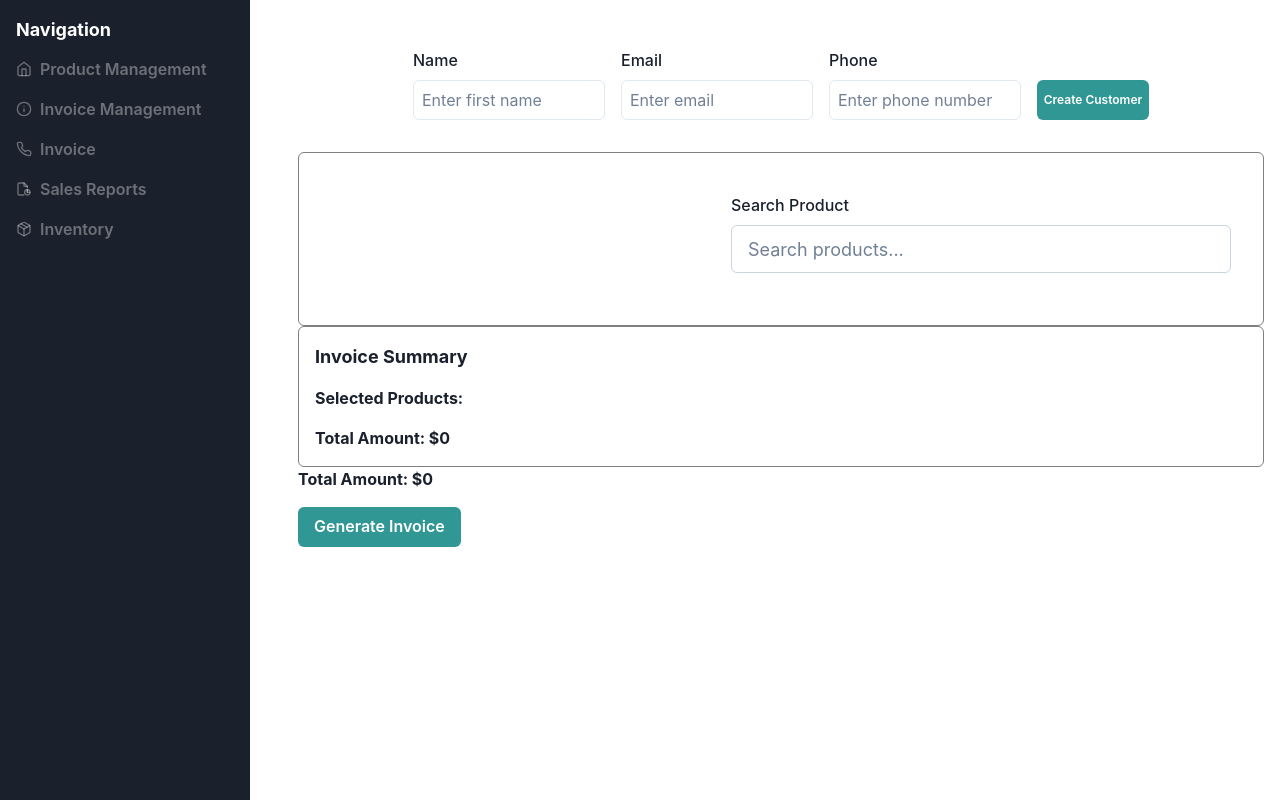
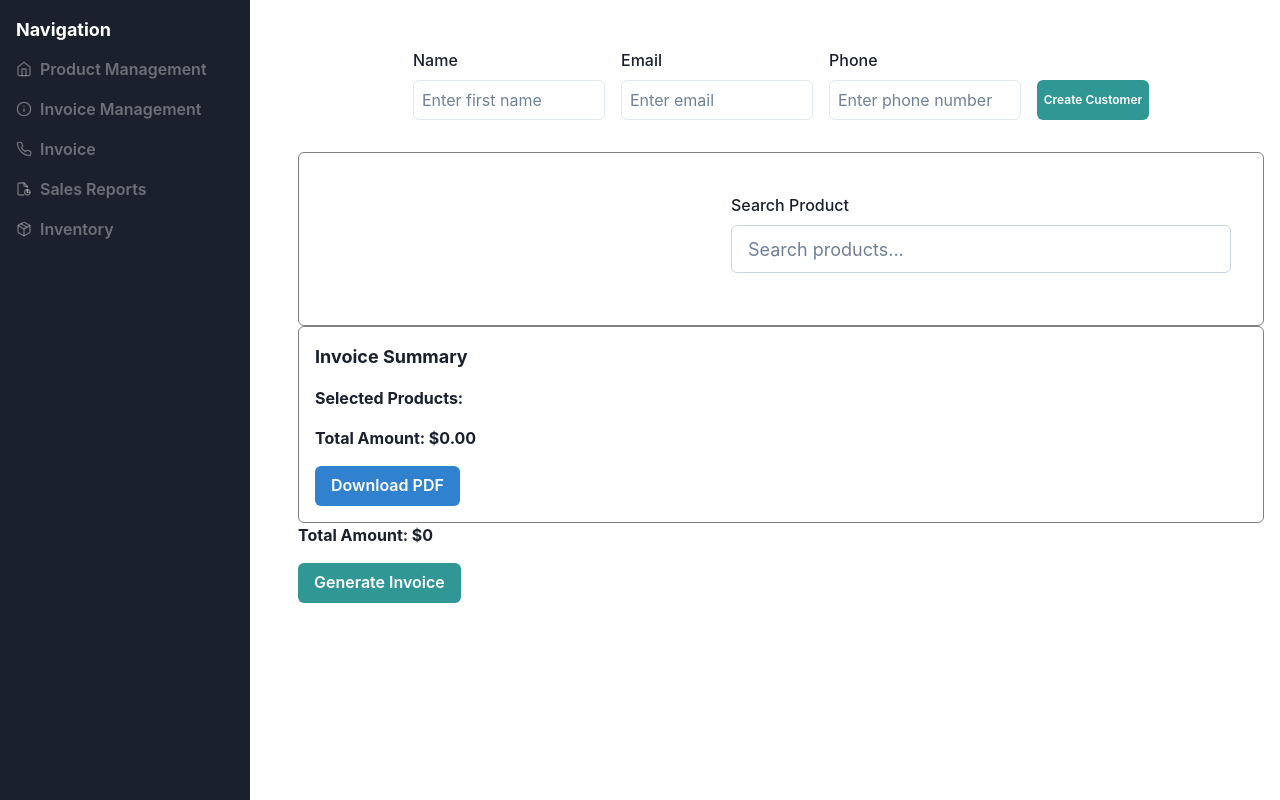
Before and after one commit to ShubhamGhumare11/Billing-System-E, a React (Vite) app: page /invoicemanager in a window 1280 px wide. Built offline with nearby package versions, Linux system fonts and the light colour scheme.

Commit message:
try to generate invoice in  pdf format

```diff
--- a/package.json
+++ b/package.json
@@ -18,6 +18,8 @@
     "axios": "^1.7.7",
     "billing": "file:",
     "framer-motion": "^5.5.0",
+    "jspdf": "^2.5.2",
+    "jspdf-autotable": "^3.8.4",
     "lodash": "^4.17.21",
     "lodash.debounce": "^4.0.8",
     "react": "^18.3.1",
--- a/src/App.jsx
+++ b/src/App.jsx
@@ -4,8 +4,8 @@ import Sidebar from './Components/Sidebar';
 import ProductManagement from './Components/ProductManagement';
 import InvoiceManagementPage from './Components/Invoice/InvoiceManagementPage';
 import InvoiceManager from './Components/Invoicenew/InvoiceManager';
-// import SalesDashboard from './Components/SalesDashboard';
-// import Inventory from './Components/Inventory'; // Import the Inventory component
+import SalesDashboard from './Components/SalesDashboard';
+import Inventory from './Components/Inventory'; // Import the Inventory component
 import { Box } from '@chakra-ui/react';
 
 function App() {
@@ -19,8 +19,8 @@ function App() {
             <Route path="/ProductManagement" element={<ProductManagement />} /> {/* Product Management route */}
             <Route path="/invoicemanagement" element={<InvoiceManagementPage />} /> {/* Invoice Management route */}
             <Route path="/invoicemanager" element={<InvoiceManager />} />  {/* Invoice Manager route */}
-            {/* <Route path="/SalesDashboard" element={<SalesDashboard />} />
-            <Route path="/Inventory" element={<Inventory />} /> Inventory route */}
+            <Route path="/SalesDashboard" element={<SalesDashboard />} />
+            <Route path="/Inventory" element={<Inventory />} /> Inventory route
           </Routes>
         </Box>
       </Box>
--- a/src/Components/Invoicenew/InvoiceManager.jsx
+++ b/src/Components/Invoicenew/InvoiceManager.jsx
@@ -218,14 +218,29 @@ const InvoiceManager = () => {
 
 
 
+ // Prepare the product details
+//  const productDetails = selectedProducts.reduce((acc, product, index) => {
+//     const discountedPrice = product.sellingPrice - (product.sellingPrice * product.discount) / 100;
+//     const subTotal = discountedPrice * product.quantity;
 
+//     // Adding the product details to the invoice object directly
+//     acc[`productName`] = product.productName;
+//     acc[`sellingPrice`] = discountedPrice;
+//     acc[`discount`] = product.discount;
+//     acc[`clothingType`] = product.clothingType;
+//     acc[`subTotalPrice`] = subTotal;
+//     // acc[`grandTotal${index + 1}`] = subTotal;
+//     acc[`sellQuantity`] = product.quantity;
+
+//     return acc;
+// }, {});
 
 
         const invoiceData = {
             invoice1Date: new Date().toISOString().split('T')[0], // Current date in 'YYYY-MM-DD'
             invoice1DueDate: new Date(Date.now() + 30 * 24 * 60 * 60 * 1000).toISOString().split('T')[0], // Due date set to 30 days later
-            // grandTotal:selectedProducts.
-
+            grandTotal:totalAmount,
+            // ...productDetails,
             // submit: true, // Set to true as per your example
 
             // Constructing the customer object to match backend format
@@ -247,7 +262,7 @@ const InvoiceManager = () => {
         console.log("Invoice data is post to backend api..."+JSON.stringify(invoiceData))
         try {
             // const response = await axios.post(  `http://localhost:8080/invoice/saveInformation?id=${customerData.customerID}`, invoiceData);
-            const response = await axios.post(`http://localhost:8080/Invoice1/saveInvoice2?${productParams}`, invoiceData);
+            const response = await axios.post(`http://localhost:8080/Invoice1/saveInvoice?${productParams}`, invoiceData);
 
             alert("Invoice generated successfully!");
             resetInvoice();
--- a/src/Components/Invoicenew/InvoiceSummary.jsx
+++ b/src/Components/Invoicenew/InvoiceSummary.jsx
@@ -38,11 +38,105 @@
 
 
 
+// // InvoiceSummary.jsx
+// import React from 'react';
+// import { Box, Text, VStack } from '@chakra-ui/react';
+
+// const InvoiceSummary = ({ customer, products, total }) => {
+//     return (
+//         <Box p={4} border="1px solid gray" borderRadius="md">
+//             <Text fontSize="lg" fontWeight="bold">Invoice Summary</Text>
+
+//             {customer && (
+//                 <Box mt={4}>
+//                     <Text fontWeight="bold">Customer Details:</Text>
+//                     <Text>Name: {customer.firstName} {customer.lastName}</Text>
+//                     <Text>Email: {customer.email}</Text>
+//                     <Text>Phone: {customer.phone}</Text>
+//                     <Text>Address: {customer.address}</Text>
+//                 </Box>
+//             )}
+
+//             <VStack mt={4} spacing={2} align="start">
+//                 <Text fontWeight="bold">Selected Products:</Text>
+//                 {/* {products.map((product, index) => (
+//                     <Text key={index}>
+//                         {product.productName} - ${product.sellingPrice} x {product.quantity}
+//                     </Text>
+//                 ))} */}
+
+//                 {products.map((product, index) => {
+//                 const finalPrice = (product.sellingPrice - (product.sellingPrice * product.discount) / 100);
+//                 return (
+//                     <Text key={index}>
+//                         {product.productName} - ${finalPrice.toFixed(2)} x {product.quantity}
+//                     </Text>
+//                 );
+//             })}
+
+//             </VStack>
+
+//             <Text mt={4} fontWeight="bold">Total Amount: ${total}</Text>
+//         </Box>
+//     );
+// };
+
+// export default InvoiceSummary;
+
+
+
+
+
+
+
 // InvoiceSummary.jsx
 import React from 'react';
-import { Box, Text, VStack } from '@chakra-ui/react';
+import { Box, Text, VStack, Button } from '@chakra-ui/react';
+import { jsPDF } from 'jspdf';
+import 'jspdf-autotable';
 
 const InvoiceSummary = ({ customer, products, total }) => {
+    const generatePdf = () => {
+        const doc = new jsPDF();
+
+        // Title
+        doc.setFontSize(20);
+        doc.text("Invoice Summary", 10, 10);
+
+        // Customer Details
+        doc.setFontSize(12);
+        if (customer) {
+            doc.text("Customer Details:", 10, 20);
+            doc.text(`Name: ${customer.firstName} ${customer.lastName}`, 10, 30);
+            doc.text(`Email: ${customer.email}`, 10, 40);
+            doc.text(`Phone: ${customer.phone}`, 10, 50);
+            doc.text(`Address: ${customer.address}`, 10, 60);
+        }
+
+        // Product Details
+        const productData = products.map((product, index) => {
+            const finalPrice = (product.sellingPrice - (product.sellingPrice * product.discount) / 100).toFixed(2);
+            return [
+                product.productName,
+                `$${finalPrice}`,
+                product.quantity,
+                `$${(finalPrice * product.quantity).toFixed(2)}`
+            ];
+        });
+
+        doc.autoTable({
+            head: [['Product', 'Price', 'Quantity', 'Subtotal']],
+            body: productData,
+            startY: 70,  // Table position
+        });
+
+        // Total Amount
+        doc.text(`Total Amount: $${total.toFixed(2)}`, 10, doc.previousAutoTable.finalY + 10);
+
+        // Save the PDF
+        doc.save('Invoice.pdf');
+    };
+
     return (
         <Box p={4} border="1px solid gray" borderRadius="md">
             <Text fontSize="lg" fontWeight="bold">Invoice Summary</Text>
@@ -59,12 +153,6 @@ const InvoiceSummary = ({ customer, products, total }) => {
 
             <VStack mt={4} spacing={2} align="start">
                 <Text fontWeight="bold">Selected Products:</Text>
-                {/* {products.map((product, index) => (
-                    <Text key={index}>
-                        {product.productName} - ${product.sellingPrice} x {product.quantity}
-                    </Text>
-                ))} */}
-
                 {products.map((product, index) => {
                     const finalPrice = (product.sellingPrice - (product.sellingPrice * product.discount) / 100);
                     return (
@@ -73,10 +161,13 @@ const InvoiceSummary = ({ customer, products, total }) => {
                         </Text>
                     );
                 })}
-
             </VStack>
 
-            <Text mt={4} fontWeight="bold">Total Amount: ${total}</Text>
+            <Text mt={4} fontWeight="bold">Total Amount: ${total.toFixed(2)}</Text>
+
+            <Button mt={4} colorScheme="blue" onClick={generatePdf}>
+                Download PDF
+            </Button>
         </Box>
     );
 };
--- a/src/Components/Invoicenew/ProductSelection.jsx
+++ b/src/Components/Invoicenew/ProductSelection.jsx
@@ -220,7 +220,7 @@ const ProductSelection = ({ onProductSelect }) => {
 
                                     <Td>
                                     <NumberInput
-                                        min={5}
+                                        min={1}
                                         value={product.discount}
                                         onChange={(valueString) =>
                                             handleDiscountChange(product.productID, parseInt(valueString) || 1)
--- a/src/Components/ProductManagement.jsx
+++ b/src/Components/ProductManagement.jsx
@@ -552,10 +552,10 @@ const ProductManagement = () => {
   const [newProduct, setNewProduct] = useState({
     productName: "",
     description: "",
-    price: "",
-    actualPrice: "",
+
+    actualPrice: "0000",
     sellingPrice: "",
-    discount: "",
+    discount: "0",
     stockQuantities: [],
     clothingType: "",
   });
@@ -677,7 +677,7 @@ const [currentPage, setCurrentPage] = useState(1);
         actualPrice: "",
         sellingPrice: "",
         discount: "",
-        stockQuantities: [0],
+        stockQuantities: [],
         clothingType: "",
       });
 
--- a/src/Components/SalesDashboard.jsx
+++ b/src/Components/SalesDashboard.jsx
@@ -2,20 +2,20 @@ import React from "react";
 import { Box, Grid } from "@chakra-ui/react";
 import Navbar from "../Components/Navbar"; // Import the Navbar component
 import SalesSummary from "../Components/SalesSummary";
-import SalesChart from "../Components/SalesChart";
+// import SalesChart from "../Components/SalesChart";
 import RecentTransactions from "../Components/RecentTransactions";
 import TopSellingItems from "../Components/TopSellingItems"; // Import the TopSellingItems component
 
 const SalesDashboard = () => (
   <Box p={4} flex="1">
-    <Navbar /> {/* Include the Navbar at the top */}
+    <Navbar />  {/* Include the Navbar at the top */}
     <SalesSummary />
     <Grid templateColumns="repeat(2, 1fr)" gap={6} mt={6}>
-      <SalesChart />
-      <RecentTransactions />
+      {/* <SalesChart /> */}
+      {/* <RecentTransactions /> */}
     </Grid>
     <Box mt={6}> {/* Add a Box around TopSellingItems for spacing */}
-      <TopSellingItems /> {/* Include the TopSellingItems component */}
+      {/* <TopSellingItems /> Include the TopSellingItems component */}
     </Box>
   </Box>
 );
```
Also changed, not shown: src/Components/SalesSummary.jsx (+185 -17 lines), 1 other file (tests, documents, lock files or other folders). Lines whose indentation alone changed are shown as unchanged.
